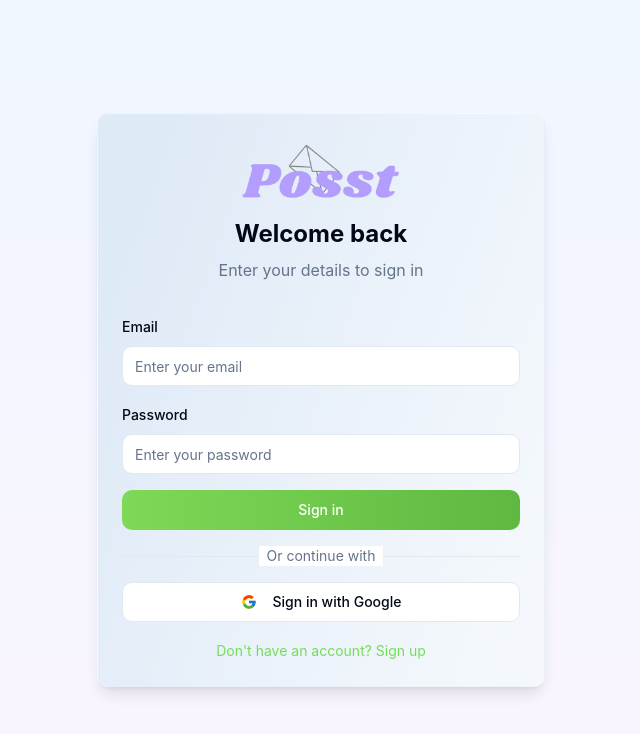
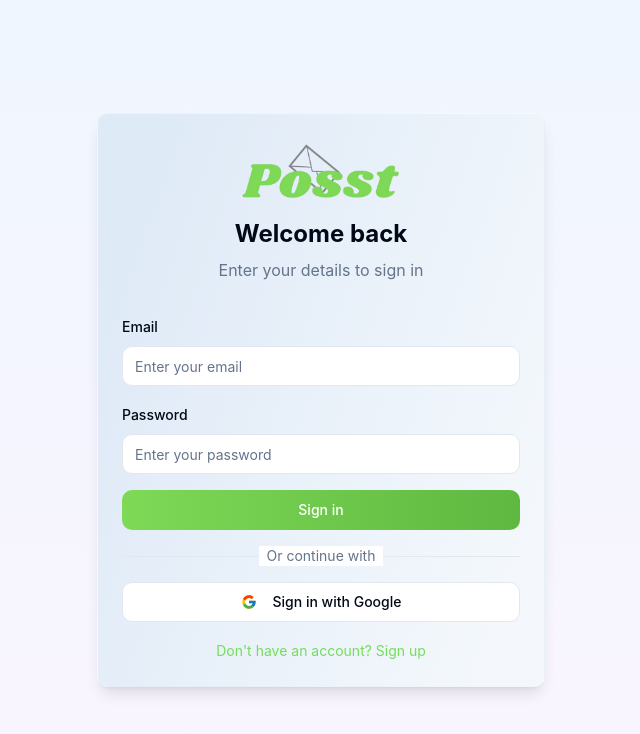
Before and after one commit to AlphyonAlephium/posst, a React (Vite) app: page /login in a window 1280 px wide. Shown: the top 734 px of the page, without its empty margins (319-959 px from the left). Built offline with nearby package versions, Linux system fonts and the light colour scheme.

Commit message:
Update app logo
Update the logo used in the application and login page.

```diff
--- a/src/components/Auth.tsx
+++ b/src/components/Auth.tsx
@@ -94,7 +94,7 @@ export const Auth = () => {
     <Card className="w-full max-w-md mx-auto p-6 glass-card">
       <div className="flex flex-col items-center mb-8">
         <img
-          src="/lovable-uploads/84d4060d-cfc0-4bc5-bf85-247ddb5bfce3.png"
+          src="/lovable-uploads/4ad7bf13-9495-4645-bb04-a223decfd6ad.png"
           alt="Posst Logo"
           className="h-16 mb-4"
         />
--- a/src/components/Header.tsx
+++ b/src/components/Header.tsx
@@ -27,7 +27,7 @@ export const Header = () => {
       <div className="w-10" /> {/* Spacer for centering */}
 
       <div className="flex items-center gap-4">
-        <img src="/lovable-uploads/84d4060d-cfc0-4bc5-bf85-247ddb5bfce3.png" alt="Posst Logo" className="h-8" />
+        <img src="/lovable-uploads/4ad7bf13-9495-4645-bb04-a223decfd6ad.png" alt="Posst Logo" className="h-8" />
       </div>
 
       <Button variant="ghost" size="icon" onClick={handleLogout} title="Log out">
```
Also changed, not shown: public/lovable-uploads/4ad7bf13-9495-4645-bb04-a223decfd6ad.png (added).
